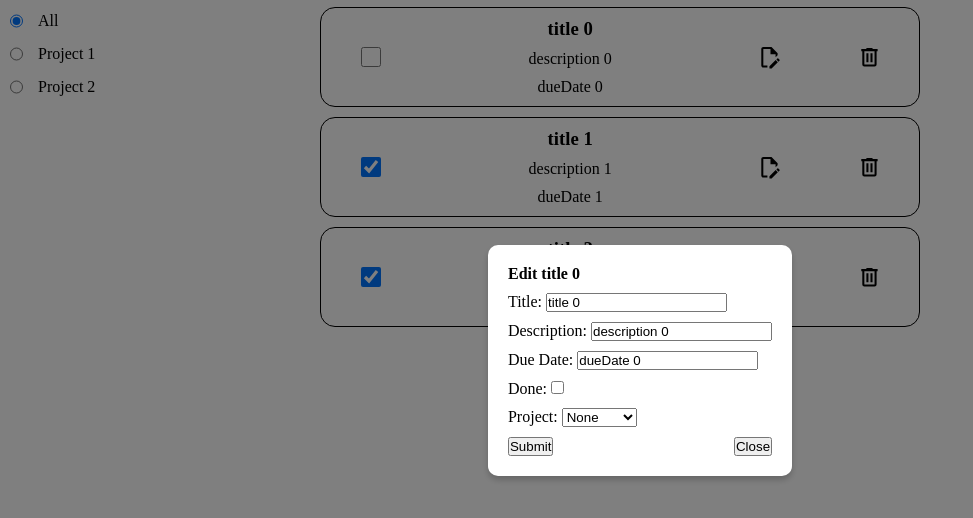
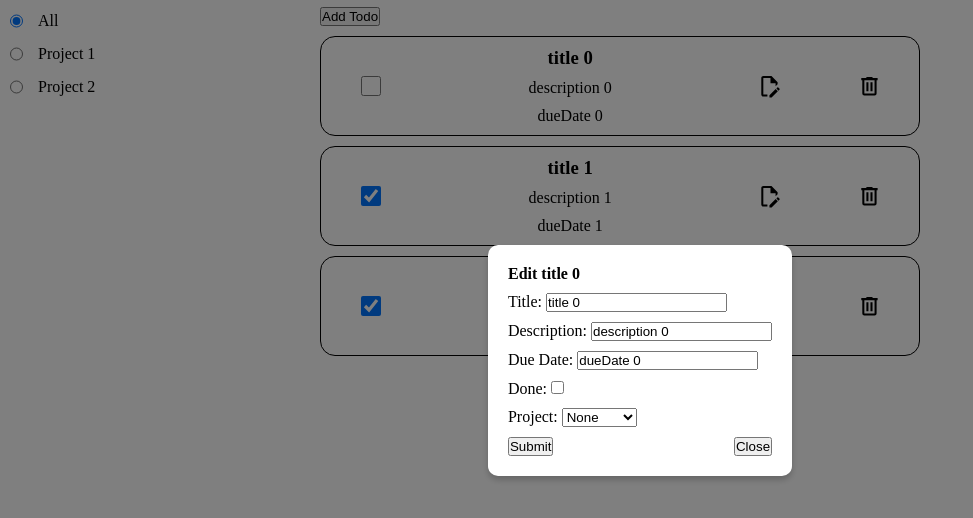
Before and after one commit to jacob-a-brown/odin-todo-list, a website built with webpack: page src/template.html in a window 1280 px wide. Both pictures are taken after a click on the icon 769 px from the left and 97 px from the top of the page. Shown: the part 40-558 px from the top of the page, without its empty margins (0-973 px from the left). Built offline with nearby package versions, Linux system fonts and the light colour scheme.

Commit message:
use the same function to create add and edit dialogs

```diff
--- a/src/dependencies/dom.js
+++ b/src/dependencies/dom.js
@@ -1,6 +1,14 @@
 // module to manipulate the DOM
-import { TODOS, deleteToDo } from "./todo.js";
+import { TODOS, addToDo, deleteToDo } from "./todo.js";
 import { PROJECTS, getAllProjectNames } from "./project.js";
+
+const todoContainer = document.querySelector(".todo-container");
+const projectContainer = document.querySelector(".project-container");
+
+const populateToDos = (function () {
+    const clearDisplay = function() {
+        todoContainer.replaceChildren();
+    }
 
     function createSVGIcon(path, className) {
         const svgIcon = document.createElementNS("http://www.w3.org/2000/svg", "svg");
@@ -15,25 +23,142 @@ function createSVGIcon(path, className) {
         return svgIcon;
     }
 
-function createEditFormLine(_textContent, _id, _defaultValue) {
-    const editLabel = document.createElement("label");
-    editLabel.textContent = `${_textContent}: `;
+    function createAddEditFormLine(_textContent, _id, _defaultValue) {
+        const addEditLabel = document.createElement("label");
+        addEditLabel.textContent = `${_textContent}: `;
 
-    const editInput = document.createElement("input");
-    editInput.id = _id;
-    editInput.type = "text";
-    editInput.value = _defaultValue;
-    editLabel.appendChild(editInput);
+        const addEditInput = document.createElement("input");
+        addEditInput.id = _id;
+        addEditInput.type = "text";
+        addEditInput.value = _defaultValue;
+        addEditLabel.appendChild(addEditInput);
 
-    return editLabel;
+        return addEditLabel;
     }
 
-const todoContainer = document.querySelector(".todo-container");
-const projectContainer = document.querySelector(".project-container");
+    const createAddEditDialog = function(
+        defaultTitle = "",
+        defaultDescription = "",
+        defaultDueDate = "",
+        defaultChecked = false,
+        defaultProject = "",
+        item = null,
+        filterParam = null,
+        filterValue = null) {
+        // create new dialog with form to submit new information
+        // information should be pre-populated
+        console.log(item);
+        const dialogDiv = document.createElement("div");
+        dialogDiv.className = "add-edit-dialog";
 
-const populateToDos = (function () {
-    const clearDisplay = function() {
-        todoContainer.replaceChildren();
+        const addEditForm = document.createElement("form");
+        addEditForm.id = `add-edit-form`;
+
+        const addEditHeader = document.createElement("h4");
+
+        if (defaultTitle === ""){
+            addEditHeader.textContent = "Create a new todo";
+        } else {
+            addEditHeader.textContent = `Edit ${item.title}`;
+        }
+        addEditForm.appendChild(addEditHeader);
+
+        const titleLine = createAddEditFormLine("Title", "add-edit-title", defaultTitle)
+        const descriptionLine = createAddEditFormLine("Description", "add-edit-description", defaultDescription);
+        const dueDateLine = createAddEditFormLine("Due Date", "add-edit-due-date", defaultDueDate);
+
+        const addEditCheckedLabel = document.createElement("label");
+        addEditCheckedLabel.textContent = "Done: ";
+        const addEditChecked = document.createElement("input");
+        addEditChecked.type = "checkbox";
+        addEditChecked.checked = defaultChecked;
+        addEditChecked.id = "add-edit-checked";
+        addEditCheckedLabel.appendChild(addEditChecked);
+
+
+        const projectAddEditLabel = document.createElement("label");
+        const projectAddEditSelect = document.createElement("select");
+        projectAddEditLabel.textContent = "Project: "
+        projectAddEditSelect.id = "add-edit-project";
+
+        // add a null option for projects
+        const nullOption = document.createElement("option");
+        nullOption.value = "null";
+        nullOption.text = "None";
+        projectAddEditSelect.appendChild(nullOption);
+
+        const projectOptions = getAllProjectNames();
+        projectOptions.forEach(p => {
+            const option = document.createElement("option");
+            option.value = p;
+            option.text = p;
+            projectAddEditSelect.appendChild(option);
+        })
+        projectAddEditLabel.appendChild(projectAddEditSelect);
+
+        addEditForm.appendChild(titleLine);
+        addEditForm.appendChild(descriptionLine);
+        addEditForm.appendChild(dueDateLine);
+        addEditForm.appendChild(addEditCheckedLabel);
+        addEditForm.appendChild(projectAddEditLabel);
+
+        const buttonDiv = document.createElement("div");
+        buttonDiv.className = "button-div";
+
+        // create submit button
+        const submitButton = document.createElement("button");
+        submitButton.textContent = "Submit";
+        submitButton.type = "submit";
+        submitButton.setAttribute("form", addEditForm.id);
+        buttonDiv.appendChild(submitButton);
+
+        addEditForm.addEventListener("submit", function(e){
+            e.preventDefault();
+
+            const titleInput = document.getElementById("add-edit-title");
+            const descriptionInput = document.getElementById("add-edit-description");
+            const dueDateInput = document.getElementById("add-edit-due-date");
+            const checkedInput = document.getElementById("add-edit-checked");
+            const projectInput = document.getElementById("add-edit-project");
+
+            if (item === null){
+                addToDo(titleInput, descriptionInput, dueDateInput, 0, checkedInput, projectInput);
+            } else {
+                item.title = titleInput.value;
+                item.description = descriptionInput.value;
+                item.dueDate = dueDateInput.value;
+                item.checked = checkedInput.checked;
+                item.project = projectInput.value === "null" ? null : projectInput.value;
+            }
+
+
+            dialogDiv.remove();
+            displayByFilter(filterParam, filterValue);
+        })
+
+        // Create close button
+        const closeBtn = document.createElement("button");
+        closeBtn.textContent = "Close";
+        closeBtn.type = "button";
+        buttonDiv.appendChild(closeBtn);
+
+        closeBtn.addEventListener("click", function() {
+            dialogDiv.remove();
+        });
+
+        // Close dialog on Escape key
+        const escapeHandler = function(e) {
+            if (e.key === "Escape") {
+                editDialog.remove();
+                document.removeEventListener("keydown", escapeHandler);
+            }
+        };
+        document.addEventListener("keydown", escapeHandler);
+
+        addEditForm.append(buttonDiv);
+        dialogDiv.appendChild(addEditForm);
+
+        return dialogDiv;
     }
 
     const displayByFilter = function(filterParam = null, filterValue = null) {
@@ -41,6 +166,16 @@ const populateToDos = (function () {
         const todoTitle = document.createElement("h1");
         todoTitle.textContent = "Todos";
         todoContainer.appendChild(todoTitle);
+
+        const addTodoButton = document.createElement("button");
+        addTodoButton.className = "add-todo-button";
+        addTodoButton.textContent = "Add Todo";
+        todoContainer.appendChild(addTodoButton);
+
+        addTodoButton.addEventListener("click", function(){
+            const addDialog = document.createElement("div");
+
+        });
 
         let filteredToDos;
 
@@ -93,104 +228,8 @@ const populateToDos = (function () {
             todoEdit.addEventListener("click", function() {
                 // create new dialog with form to submit new information
                 // information should be pre-populated
-                const editDialog = document.createElement("div");
-                editDialog.className = "edit-dialog";
-                const editForm = document.createElement("form");
-                editForm.id = `edit-form-${item.id}`;
-
-                const editHeader = document.createElement("h4");
-                editHeader.textContent = `Edit ${item.title}`;
-                editForm.appendChild(editHeader);
-
-                const titleEditLine = createEditFormLine("Title", "edit-title", item.title)
-                const descriptionEditLine = createEditFormLine("Description", "edit-description", item.description);
-                const dueDateEditLine = createEditFormLine("Due Date", "edit-due-date", item.dueDate);
-
-                const editCheckedLabel = document.createElement("label");
-                editCheckedLabel.textContent = "Done: ";
-                const editChecked = document.createElement("input");
-                editChecked.type = "checkbox";
-                editChecked.checked = item.checked;
-                editChecked.id = "edit-checked";
-                editCheckedLabel.appendChild(editChecked);
-
-
-                const projectEditLabel = document.createElement("label");
-                const projectEditSelect = document.createElement("select");
-                projectEditLabel.textContent = "Project: "
-                projectEditSelect.id = "edit-project";
-
-                // add a null option for projects
-                const nullOption = document.createElement("option");
-                nullOption.value = "null";
-                nullOption.text = "None";
-                projectEditSelect.appendChild(nullOption);
-
-                const projectOptions = getAllProjectNames();
-                projectOptions.forEach(p => {
-                    const option = document.createElement("option");
-                    option.value = p;
-                    option.text = p;
-                    projectEditSelect.appendChild(option);
-                })
-                projectEditLabel.appendChild(projectEditSelect);
-
-                editForm.appendChild(titleEditLine);
-                editForm.appendChild(descriptionEditLine);
-                editForm.appendChild(dueDateEditLine);
-                editForm.appendChild(editCheckedLabel);
-                editForm.appendChild(projectEditLabel);
-
-                const buttonDiv = document.createElement("div");
-                buttonDiv.className = "button-div";
-
-                // create submit button
-                const submitButton = document.createElement("button");
-                submitButton.textContent = "Submit";
-                submitButton.type = "submit";
-                submitButton.setAttribute("form", editForm.id);
-                buttonDiv.appendChild(submitButton);
-
-                editForm.addEventListener("submit", function(e){
-                    e.preventDefault();
-
-                    const titleInput = document.getElementById("edit-title");
-                    const descriptionInput = document.getElementById("edit-description");
-                    const dueDateInput = document.getElementById("edit-due-date");
-                    const checkedInput = document.getElementById("edit-checked");
-                    const projectInput = document.getElementById("edit-project");
-
-                    item.title = titleInput.value;
-                    item.description = descriptionInput.value;
-                    item.dueDate = dueDateInput.value;
-                    item.checked = checkedInput.checked;
-                    item.project = projectInput.value === "null" ? null : projectInput.value;
-
-                    editDialog.remove();
-                    displayByFilter(filterParam, filterValue);
-                })
-
-                // Create close button
-                const closeBtn = document.createElement("button");
-                closeBtn.textContent = "Close";
-                closeBtn.type = "button";
-                buttonDiv.appendChild(closeBtn);
-
-                closeBtn.addEventListener("click", function() {
-                    editDialog.remove();
-                });
-
-                // Close dialog on Escape key
-                const escapeHandler = function(e) {
-                    if (e.key === "Escape") {
-                        editDialog.remove();
-                        document.removeEventListener("keydown", escapeHandler);
-                    }
-                };
-                document.addEventListener("keydown", escapeHandler);
-
-                editForm.append(buttonDiv);
-                editDialog.appendChild(editForm);
+                console.log(item.title);
+                const editDialog = createAddEditDialog(item.title, item.description, item.dueDate, item.checked, item.project, item, filterParam, filterValue)
                 todoContainer.appendChild(editDialog);
             });
 
--- a/src/style.css
+++ b/src/style.css
@@ -83,7 +83,7 @@
     fill: grey;
 }
 
-.edit-dialog {
+.add-edit-dialog {
     position: fixed;
     top: 0;
     left: 0;
@@ -97,7 +97,7 @@
     z-index: 1000;
 }
 
-.edit-dialog form {
+.add-edit-dialog form {
     background: white;
     padding: 20px;
     border-radius: 10px;
```
Lines whose indentation alone changed are shown as unchanged.
